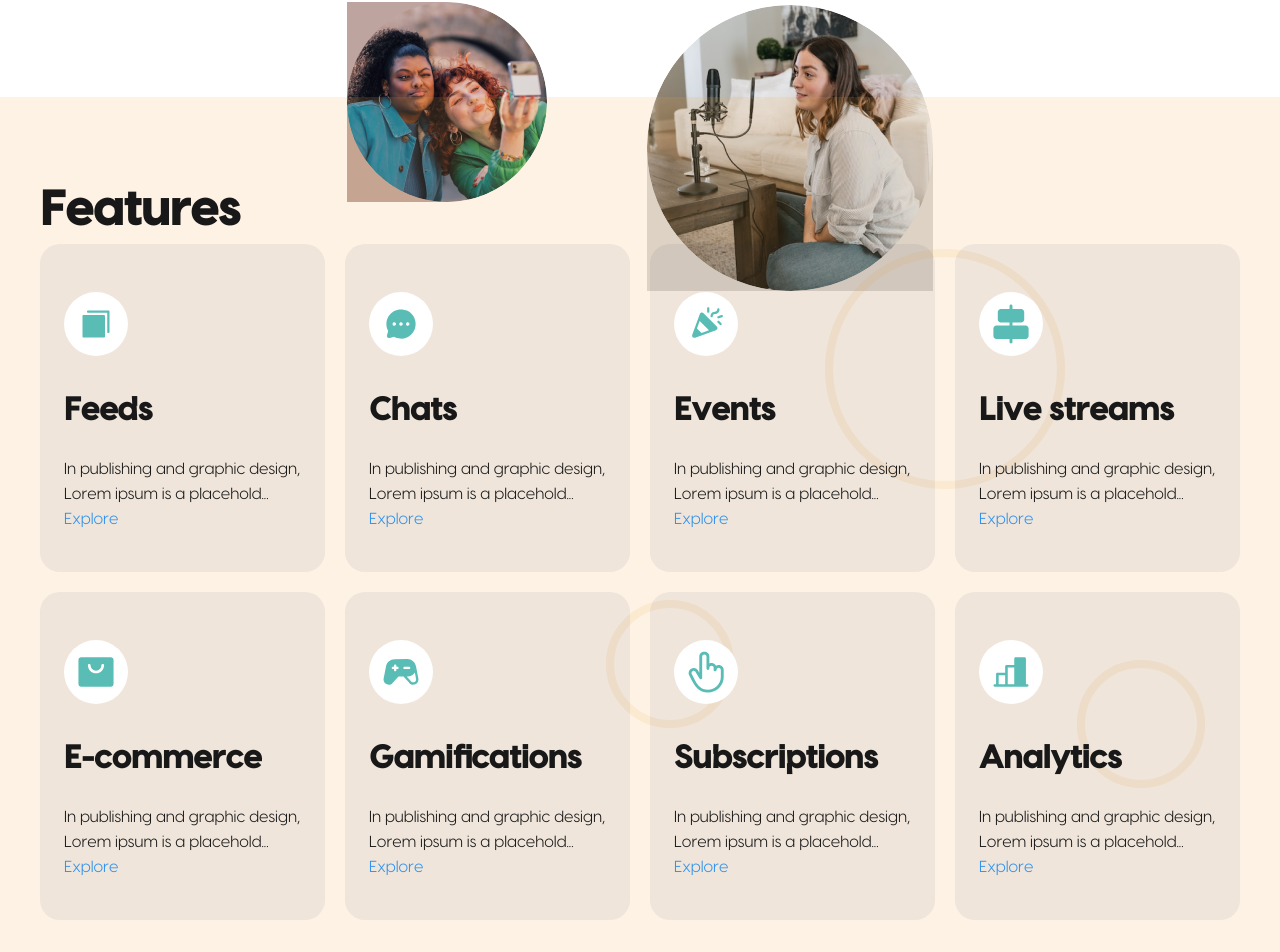
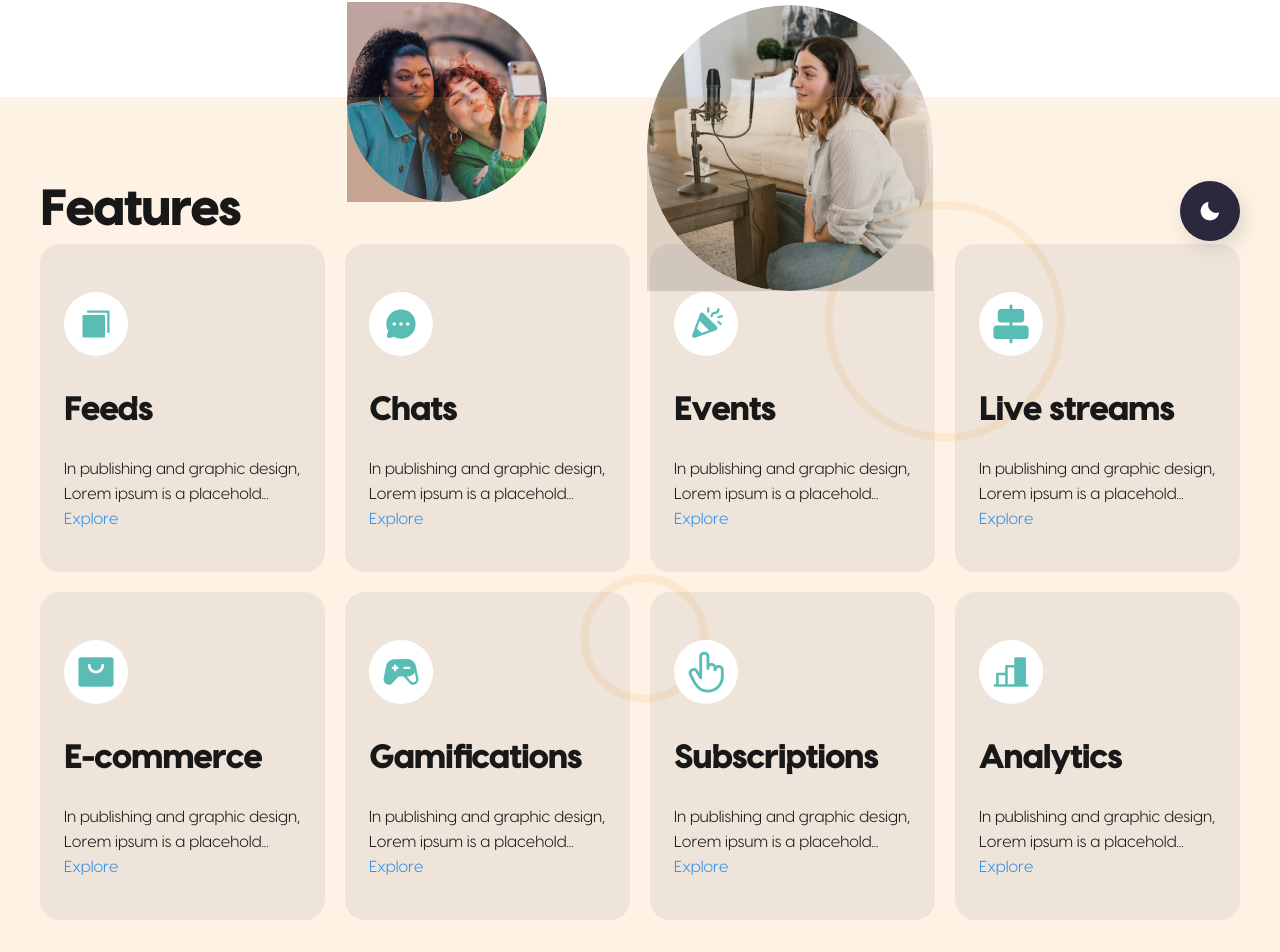
Before and after one commit to maxou00/capcons, a Next.js app: page / in a window 1280 px wide. Shown: the part 703-1655 px from the top of the page. Built offline with nearby package versions, Linux system fonts and the light colour scheme.

Commit message:
feature section is complete with theme switch

```diff
--- a/src/home/features/index.module.scss
+++ b/src/home/features/index.module.scss
@@ -5,8 +5,12 @@
     flex-direction: column;
     align-items: flex-start;
     justify-content: center;
-    background-color: #F0A44425;
+    background-color: var(--bg-color);
     position: relative;
+
+    * {
+        transition: all 250ms linear;
+    }
 }
 
 .content {
@@ -16,6 +20,7 @@
     justify-content: center;
     gap: 60px;
     z-index: 2;
+    color: var(--text-color);
 }
 
 .topbar {
@@ -24,6 +29,24 @@
     flex-direction: row;
     align-items: center;
     justify-content: space-between;
+}
+
+.theme_switch {
+    all: unset;
+    display: flex;
+    flex-direction: row;
+    align-items: center;
+    justify-content: center;
+
+    width: 60px;
+    height: 60px;
+
+    color: white;
+    background: var(--switch-bg);
+    box-shadow: 4px 8px 20px rgba(0, 0, 0, 0.12);
+
+    border-radius: 100%;
+
 }
 
 .features {
@@ -35,7 +58,7 @@
 }
 
 .feature {
-    background-color: #2B283D10;
+    background-color: var(--card-surface);
     padding: 24px;
     padding-top: 48px;
     padding-bottom: 40px;
@@ -47,7 +70,7 @@
 }
 
 .img_wrapper {
-    background: white;
+    background: var(--card-icon-bg);
     border-radius: 100%;
     padding: 16px;
     width: 64px;
@@ -83,11 +106,10 @@
 
     &__cta {
         display: inline-block;
-        color: #2B90EF;
+        color: #2b90ef;
         cursor: pointer;
     }
 }
-
 
 .ring {
     width: 240px;
@@ -96,9 +118,9 @@
     padding: 8px;
     position: absolute;
     z-index: 1;
-    border: 8px solid #F0A44420;
+    border: 8px solid #f0a44420;
 
-    .inner{
+    .inner {
         width: 100%;
         height: 100%;
         border-radius: 100%;
@@ -106,10 +128,10 @@
     }
 }
 
-.ring1{
-    top: 16.80%;
-    right: 16.80%;
-
+.ring1 {
+    top: 16.8%;
+    right: 16.8%;
+    animation: anim-ring-1 3s ease-in-out 0s infinite alternate;
 }
 
 .ring2 {
@@ -117,6 +139,7 @@
     height: 128px;
     top: 55.73%;
     left: 47.36%;
+    animation: anim-ring-2 3s ease-in-out 0s infinite alternate;
 }
 
 .ring3 {
@@ -124,11 +147,35 @@
     height: 128px;
     top: 62.32%;
     left: 84.16%;
+    animation: anim-ring-3 3s ease-in-out 0s infinite alternate;
 }
-
 
 @keyframes anim-ring-1 {
     0% {
-        transform: translate();
+        transform: translateY(-20%);
+    }
+
+    100% {
+        transform: translateY(20%);
     }
 }
+
+@keyframes anim-ring-2 {
+    0% {
+        transform: translate(-20%, -20%);
+    }
+
+    100% {
+        transform: translate(20%, 20%);
+    }
+}
+
+@keyframes anim-ring-3 {
+    0% {
+        opacity: 0;
+    }
+
+    100% {
+        opacity: 1;
+    }
+}
--- a/src/home/features/index.tsx
+++ b/src/home/features/index.tsx
@@ -12,10 +12,11 @@ import analyticIcon from "../../../assets/icons/Bars.svg";
 
 import styles from "./index.module.scss";
 import classNames from "classnames";
-import { useEffect, useState } from "react";
+import { useCallback, useEffect, useMemo, useState } from "react";
 import gsap from "gsap";
 import { randomInRange } from "../../utils/random";
 import { clamp } from "../../utils/clamp";
+import { Moon, Sun } from "phosphor-react";
 
 const features = [
   {
@@ -69,68 +70,54 @@ const features = [
 ];
 
 export default function Features() {
-  const [root, setRoot] = useState<HTMLDivElement>();
-  const [ring1, setRing1] = useState<HTMLDivElement>();
-  const [ring2, setRing2] = useState<HTMLDivElement>();
-  const [ring3, setRing3] = useState<HTMLDivElement>();
+  const [mode, setMode] = useState("light");
 
-  /*useEffect(() => {
-    if (root && ring1 && ring2 && ring3) {
-      const interval = setInterval(() => {
-        let rootRect = root.getBoundingClientRect();
-        let rings = [ring1, ring2, ring3];
-        let rects = rings.map((r) => r.getBoundingClientRect());
-        let positions = rings.map((r) => [
-          randomInRange(-20, 20),
-          randomInRange(-20, 20),
-        ]);
+  const switchMode = useCallback(() => {
+    setMode((prev) => (prev === "light" ? "dark" : "light"));
+  }, []);
 
-        let timeline = gsap.timeline();
+  const style = useMemo(() => {
+    if(mode === "dark") {
+        return {
+            '--text-color': '#f9f9f9',
+            '--card-surface': '#03071e',
+            '--card-icon-bg': '#2b2d42',
+            '--switch-bg': '#03071e',
+            '--bg-color': '#2b2d42'
+        }
+    }
 
-        rings.forEach((r, i) => {
-          let position = {
-            x: clamp(rootRect.x + (rects[i].width * positions[i][0]), rootRect.x, rootRect.x + rootRect.width),
-            y: clamp(rootRect.y + (rects[i].height * positions[i][1]), rootRect.y, rootRect.y + rootRect.height)
-          };
-          timeline.fromTo(
-            r,
-            { x: 0, y: 0 },
-            { x: position.x, y: position.y, duration: 2 }
-          )
-          .set(r, { x: position.x, y: position.y });
-        });
-
-        timeline.progress(1).progress(0);
-      }, 12500);
-      return () => clearInterval(interval);
+    return {
+        '--text-color': '#181818',
+        '--card-surface': '#2B283D10',
+        '--card-icon-bg': '#fff',
+        '--switch-bg': '#2b283d',
+        '--bg-color': '#F0A44425'
     }
-  }, [root, ring1, ring2, ring3]);
-  */
+  }, [mode]);
 
   return (
-    <div ref={(el) => setRoot(el as any)} className={styles.base}>
-      <div
-        ref={(el) => setRing1(el as any)}
-        className={classNames(styles.ring, styles.ring1)}
-      >
+    <div style={style as any} className={styles.base}>
+      <div className={classNames(styles.ring, styles.ring1)}>
         <div className={styles.inner}></div>
       </div>
-      <div
-        ref={(el) => setRing2(el as any)}
-        className={classNames(styles.ring, styles.ring2)}
-      >
+      <div className={classNames(styles.ring, styles.ring2)}>
         <div className={styles.inner}></div>
       </div>
-      <div
-        ref={(el) => setRing3(el as any)}
-        className={classNames(styles.ring, styles.ring3)}
-      >
+      <div className={classNames(styles.ring, styles.ring3)}>
         <div className={styles.inner}></div>
       </div>
 
       <Container maxWidth="xl" className={styles.content}>
         <div className={styles.topbar}>
           <Text variant="heading">Features</Text>
+          <button className={styles.theme_switch} onClick={switchMode}>
+            {mode === "light" ? (
+              <Moon weight="fill" size={24} />
+            ) : (
+              <Sun weight="fill" size={24} />
+            )}
+          </button>
         </div>
         <div className={styles.features}>
           {features.map((f, i) => {
```
